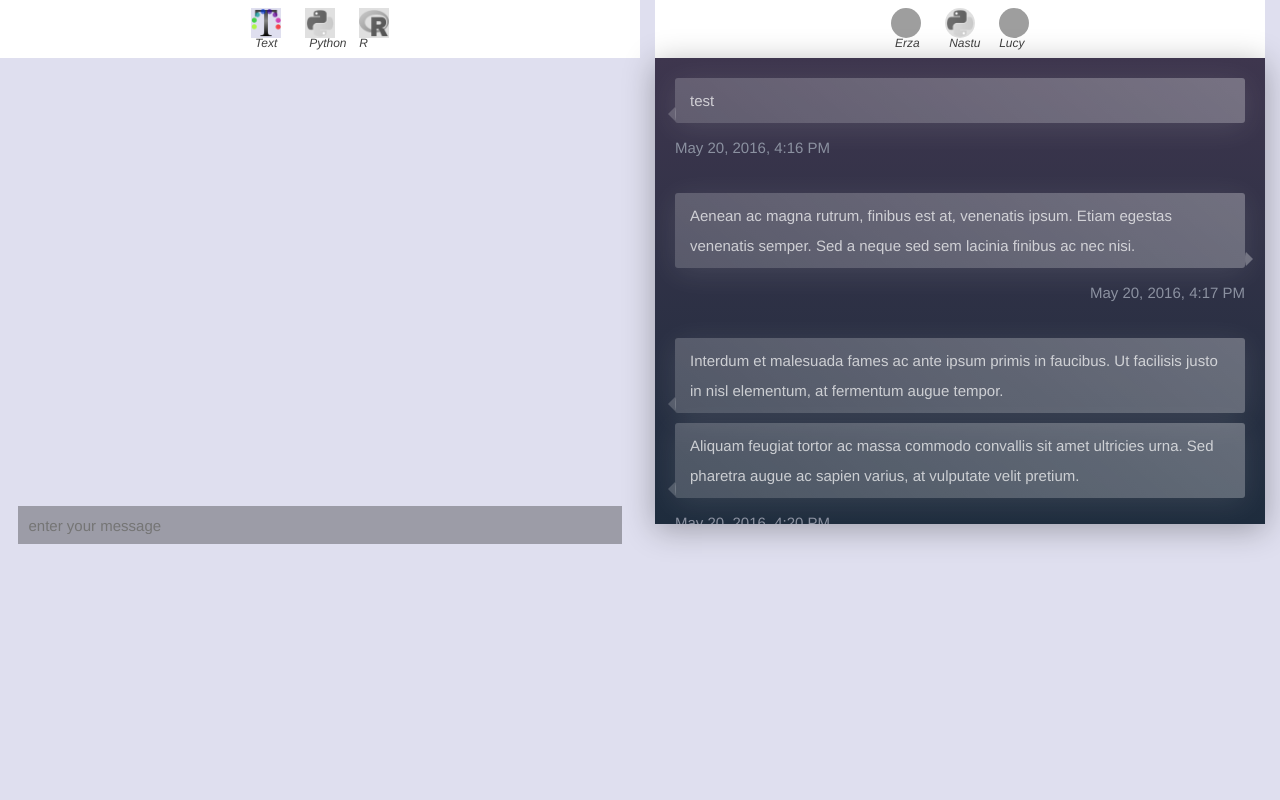
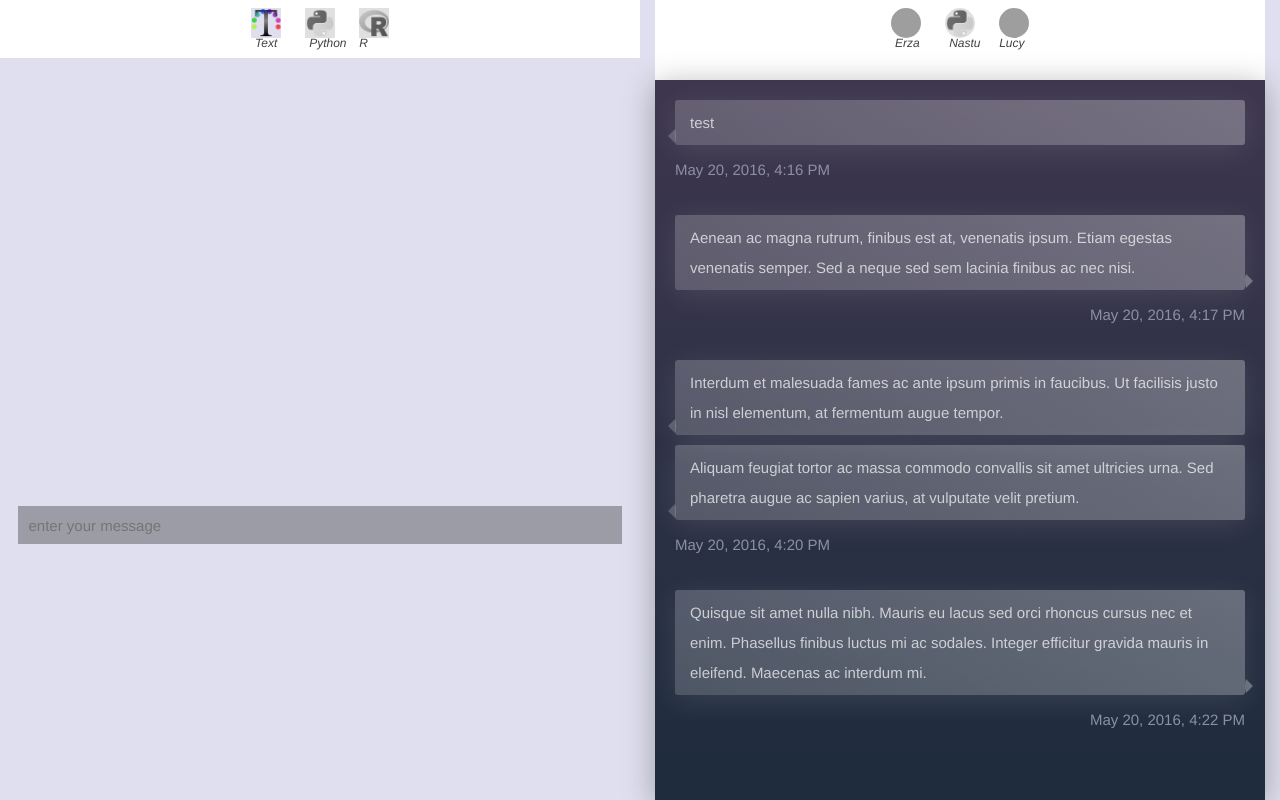
Before and after one commit to asam-hack24/CoLab, a Flask app: template app/templates/UI.html in a window 1280 px wide. Run offline with Flask 2, Linux system fonts and the light colour scheme; the template is opened without the code that fills it, so the values that code supplies are empty; some libraries are stand-ins or nearby versions; grey boxes are pictures that could not be loaded.

Commit message:
Fixed chat height

```diff
--- a/app/static/UI_style.css
+++ b/app/static/UI_style.css
@@ -13,14 +13,17 @@ body {
 
 
 
-.container-fluid{
+.container-fluid, .row , .panel, .col-md-6{
     height:100%;
 }
 
-.row , .panel {
-    height:100%;
+.chat-header{
+    height:10%;
 }
 
+.chat-box{
+    height:90%;
+}
 /*
 * {
   margin: 0;
```
